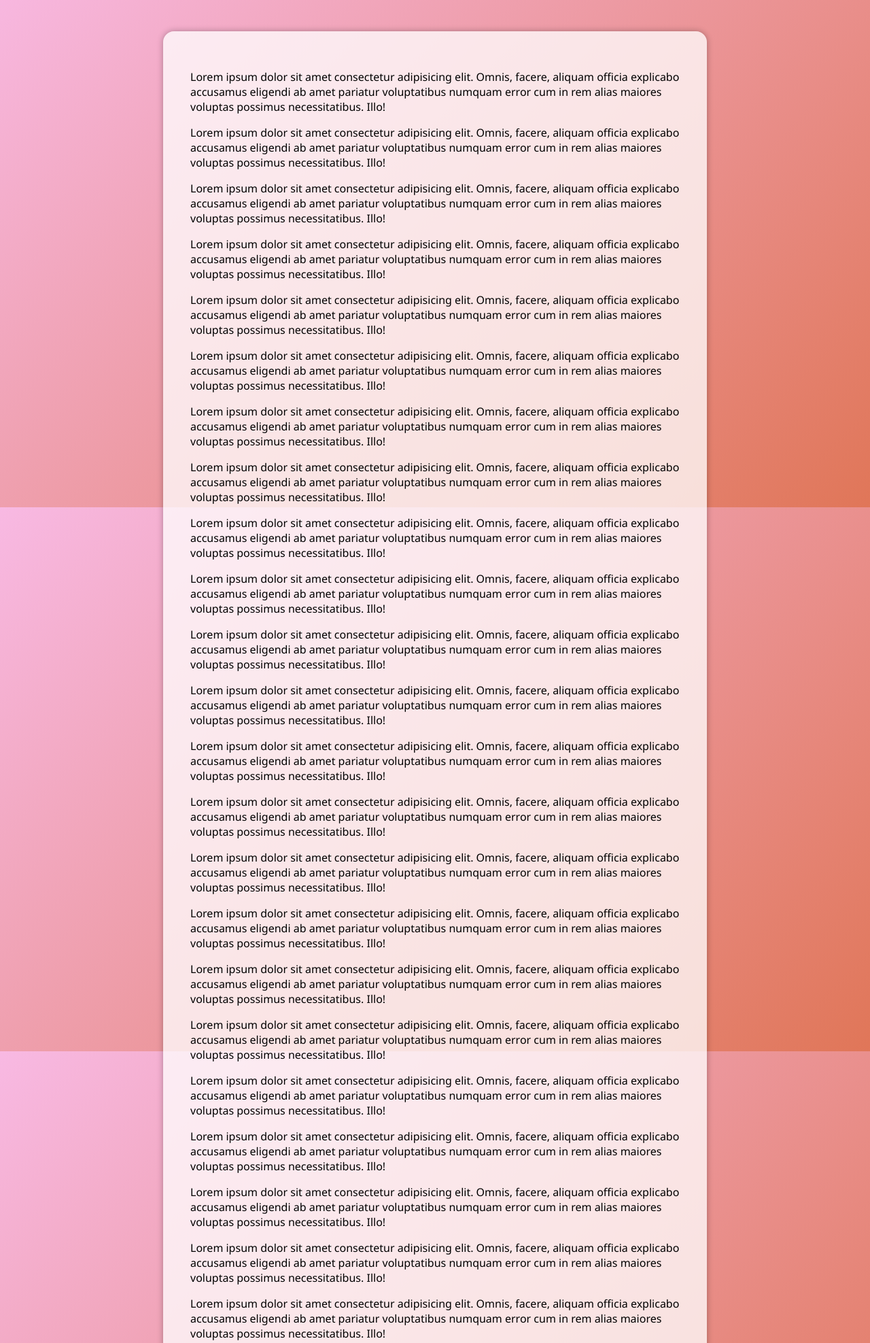
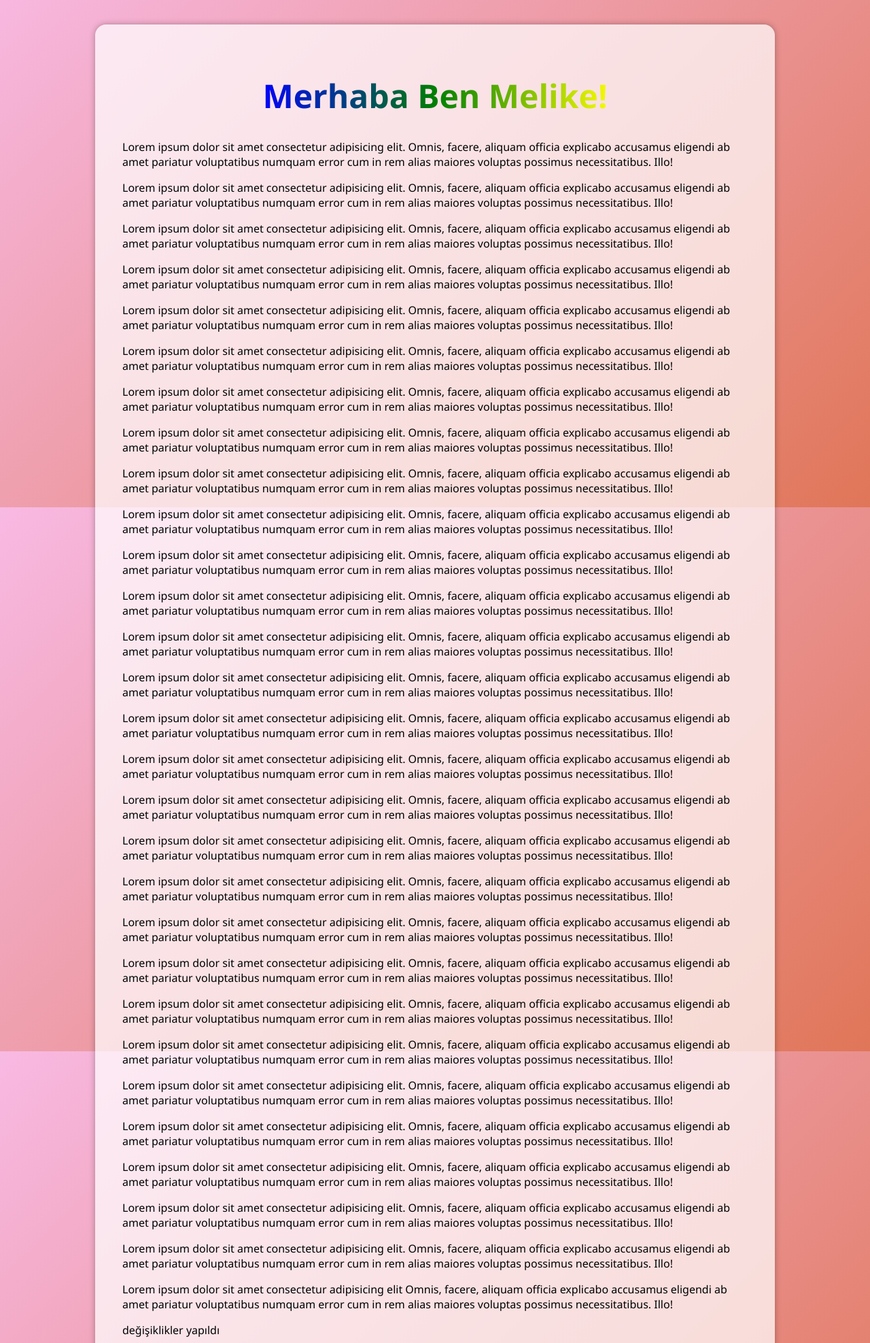
Before and after one commit to meliketr/webtekno-proje, a PHP site: page /hakkimda.html in a window 1280 px wide. Shown: the part 54-2029 px from the top of the page at 68% size. Run offline with PHP 8.4, Linux system fonts and the light colour scheme.

Commit message:
değişiklik yapıldı

```diff
--- a/cssDosyalari/styleHakkimda.css
+++ b/cssDosyalari/styleHakkimda.css
@@ -16,10 +16,10 @@ body {
 
 .centered-content {
   width: 90%;
-  max-width: 800px;
-  margin: 40px auto; /* Ortalamak için */
+  max-width: 1000px;
+  margin: 30px auto; /* Ortalamak için */
   padding: 40px;
-  background-color: rgba(255, 255, 255, 0.753); /* Hafif şeffaf beyaz */
+  background-color: rgba(255, 255, 255, 0.714); /* Hafif şeffaf beyaz */
   border-radius: 16px;
   box-shadow: 0 0 10px rgba(0, 0, 0, 0.3);
   min-height: calc(100vh - 100px); /* Tüm ekran boyunca uzasın */
@@ -105,3 +105,30 @@ body {
   margin-right: 5px;
   font-size: 18px;
 }
+
+.gokkusagi-yazi {
+  font-size: 48px;
+  font-weight: bold;
+  font-family: 'Segoe UI', sans-serif;
+  text-align: center;
+  background: linear-gradient(270deg,
+    #ff0000,
+    #ffa500,
+    #ffff00,
+    #008000,
+    #0000ff,
+    #4b0082,
+    #ee82ee,
+    #ff0000
+  );
+  background-size: 200% auto;
+  color: transparent;
+  background-clip: text;
+  -webkit-background-clip: text;
+  animation: rainbowFlow 5s linear infinite;
+}
+
+@keyframes rainbowFlow {
+  0% { background-position: 0% center; }
+  100% { background-position: 200% center; }
+}
--- a/hakkimda.html
+++ b/hakkimda.html
@@ -8,10 +8,7 @@
 </head>
 <body>
 
-  <!-- Hoş geldin baloncuğu -->
-  <div class="welcome-bubble" id="welcomeBubble" style="display:none;">
-    Hoş geldin! 🎉
-  </div>
+
 
   <div>
      <!-- Navbar -->
@@ -30,6 +27,10 @@
 
 
   <div class="centered-content">
+    <h1 class="gokkusagi-yazi">Merhaba Ben Melike!</h1>
+
+
+
      <p>Lorem ipsum dolor sit amet consectetur adipisicing elit. Omnis, facere, aliquam officia explicabo accusamus eligendi ab amet pariatur voluptatibus numquam error cum in rem alias maiores voluptas possimus necessitatibus. Illo!</p>
  <p>Lorem ipsum dolor sit amet consectetur adipisicing elit. Omnis, facere, aliquam officia explicabo accusamus eligendi ab amet pariatur voluptatibus numquam error cum in rem alias maiores voluptas possimus necessitatibus. Illo!</p>
  <p>Lorem ipsum dolor sit amet consectetur adipisicing elit. Omnis, facere, aliquam officia explicabo accusamus eligendi ab amet pariatur voluptatibus numquam error cum in rem alias maiores voluptas possimus necessitatibus. Illo!</p>
@@ -58,8 +59,8 @@
  <p>Lorem ipsum dolor sit amet consectetur adipisicing elit. Omnis, facere, aliquam officia explicabo accusamus eligendi ab amet pariatur voluptatibus numquam error cum in rem alias maiores voluptas possimus necessitatibus. Illo!</p>
  <p>Lorem ipsum dolor sit amet consectetur adipisicing elit. Omnis, facere, aliquam officia explicabo accusamus eligendi ab amet pariatur voluptatibus numquam error cum in rem alias maiores voluptas possimus necessitatibus. Illo!</p>
  <p>Lorem ipsum dolor sit amet consectetur adipisicing elit. Omnis, facere, aliquam officia explicabo accusamus eligendi ab amet pariatur voluptatibus numquam error cum in rem alias maiores voluptas possimus necessitatibus. Illo!</p>
- <p>Lorem ipsum dolor sit amet consectetur adipisicing elit. Omnis, facere, aliquam officia explicabo accusamus eligendi ab amet pariatur voluptatibus numquam error cum in rem alias maiores voluptas possimus necessitatibus. Illo!</p>
-
+ <p>Lorem ipsum dolor sit amet consectetur adipisicing elit Omnis, facere, aliquam officia explicabo accusamus eligendi ab amet pariatur voluptatibus numquam error cum in rem alias maiores voluptas possimus necessitatibus. Illo!</p>
+ <p>değişiklikler yapıldı</p>
 
 
 
```
Also changed, not shown: cssDosyalari/style.css (+0 -29 lines), cssDosyalari/styleIlgiAlanlarim.css (+4 -4 lines), cssDosyalari/styleMirasimiz.css (+4 -4 lines), cssDosyalari/styleOzgecmis.css (+4 -4 lines), cssDosyalari/styleSehrim.css (+4 -4 lines).
